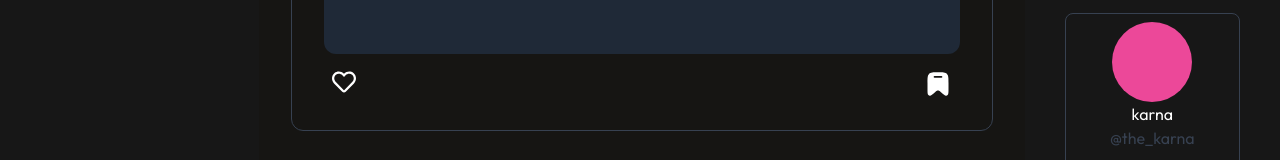
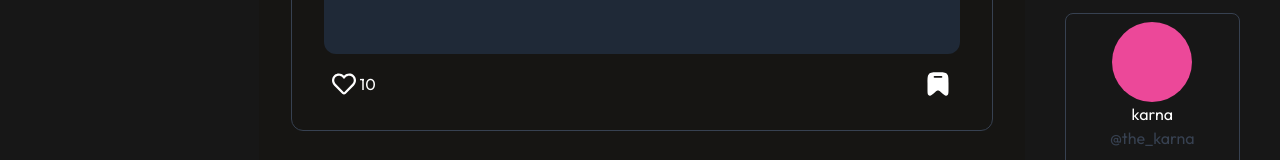
Before and after one commit to raghav369r/twingram, a React (Vite) app: page /login in a window 1280 px wide. Both pictures are taken after typing "name@example.com", "Sample123" into the empty fields and a click on the button "Login". Shown: the part 599-759 px from the top of the page. Built offline with nearby package versions, Linux system fonts and the light colour scheme.

Commit message:
added Like component replaced code in feed and explore

```diff
--- a/src/components/root/pages/explore/Explore.jsx
+++ b/src/components/root/pages/explore/Explore.jsx
@@ -1,6 +1,7 @@
 import { IoSearchOutline } from "react-icons/io5";
 import { IoIosHeart } from "react-icons/io";
 import { IoFilterSharp } from "react-icons/io5";
+import Like from "../../../shared/Like";
 
 
 const Explore = () => {
@@ -36,7 +37,7 @@ const Explore = () => {
                   <p>karna</p>
                 </div>
                 <div>
-                  <IoIosHeart className="" />
+                  <Like showLikes={false}/>
                 </div>
               </div>
             </div>
--- a/src/components/root/pages/home/FeedCard.jsx
+++ b/src/components/root/pages/home/FeedCard.jsx
@@ -1,6 +1,6 @@
 import { useState } from "react";
-import { FaRegHeart } from "react-icons/fa";
 import { IoIosHeart } from "react-icons/io";
+import Like from "../../../shared/Like";
 
 const FeedCard = () => {
   const [liked, setLiked] = useState(false);
@@ -36,18 +36,7 @@ const FeedCard = () => {
         )}
       </div>
       <div className="mx-2 flex justify-between mt-4">
-        {liked ? (
-          <IoIosHeart
-            style={{ color: "red" }}
-            className="size-6 cursor-pointer"
-            onClick={() => setLiked(!liked)}
-          />
-        ) : (
-          <FaRegHeart
-            className="size-6 cursor-pointer"
-            onClick={() => setLiked(!liked)}
-          />
-        )}
+        <Like showLikes={true}/>
         <img
           src="./assets/icons/saved.svg"
           alt=""
--- /dev/null
+++ b/src/components/shared/Like.jsx
@@ -0,0 +1,36 @@
+import { useState } from "react";
+import { FaRegHeart } from "react-icons/fa";
+import { IoIosHeart } from "react-icons/io";
+
+const Like = ({ postele, showLikes }) => {
+  if (!postele) {
+    postele = {
+      liked: false,
+      likes: 10,
+      id: "",
+    };
+  }
+  const [post, setPost] = useState(postele);
+  const handleLike = () => {
+    const state = { ...post };
+    state.liked = !state?.liked;
+    state.liked ? state.likes++ : state.likes--;
+    setPost(state);
+  };
+  return (
+    <div className="flex gap-1 items-center">
+      {post?.liked ? (
+        <IoIosHeart
+          style={{ color: "red" }}
+          className="size-6 cursor-pointer"
+          onClick={handleLike}
+        />
+      ) : (
+        <FaRegHeart className="size-6 cursor-pointer" onClick={handleLike} />
+      )}
+      {showLikes && <p>{post?.likes}</p>}
+    </div>
+  );
+};
+
+export default Like;
```
